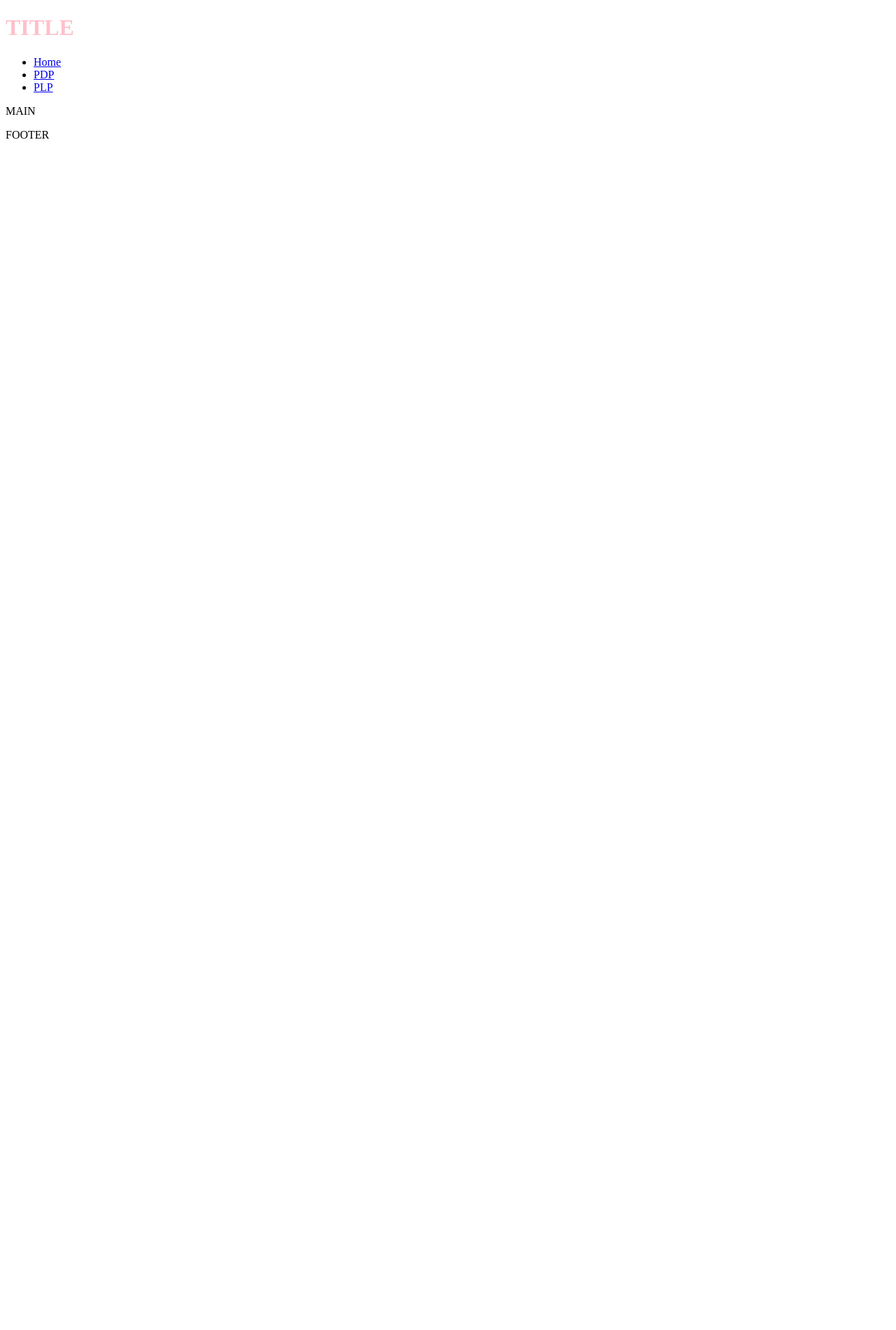
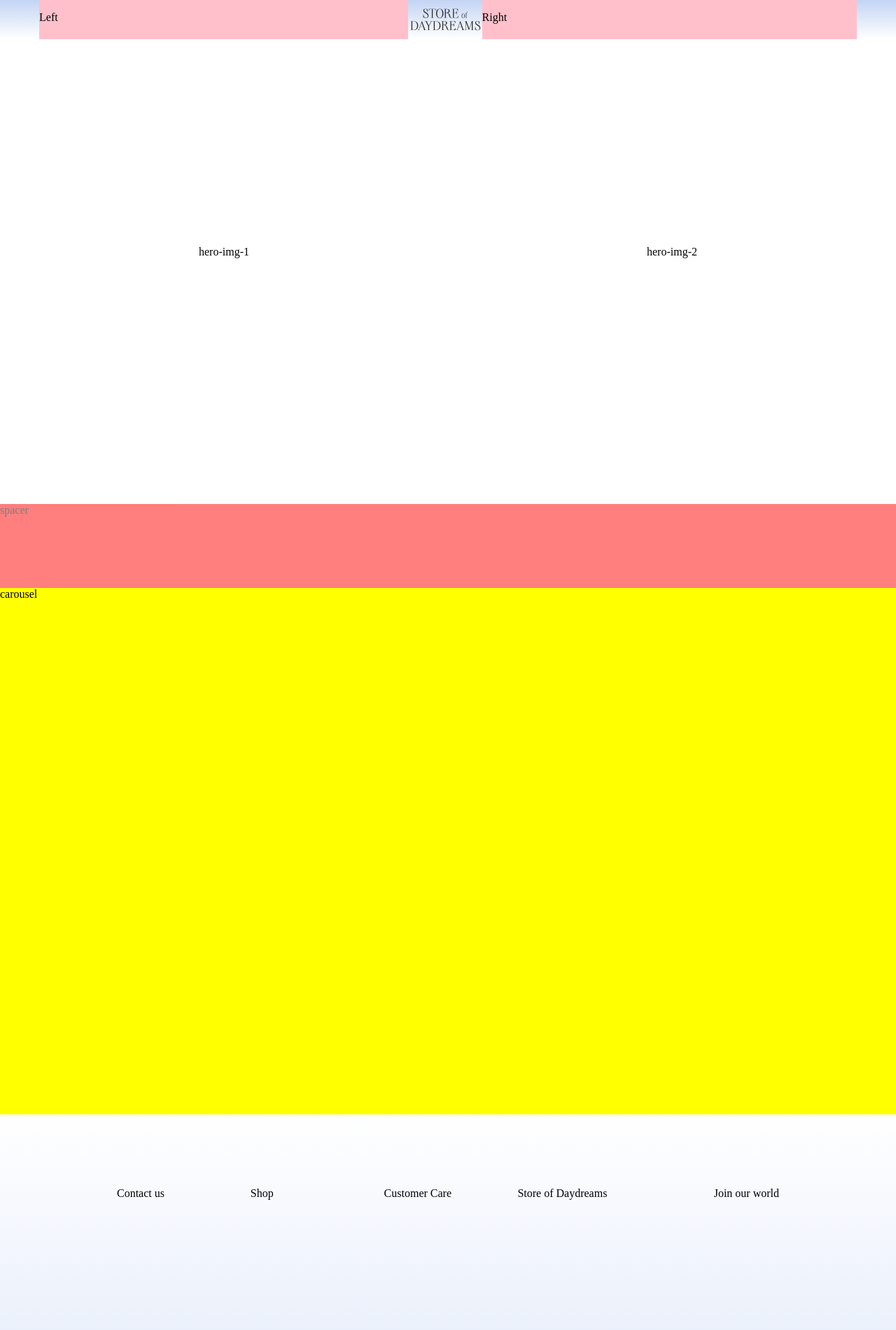
Before and after one commit to komisz/shopy-test, a website: page index.html in a window 1280 px wide. Shown: the top 1900 px of the page at 70% size. Before the commit the page ends 800 px from the top, so only its background shows below. Drawn offline with Linux system fonts and the light colour scheme.

Commit message:
feat: home basic layout

```diff
--- /dev/null
+++ b/components/header.css
@@ -0,0 +1,27 @@
+:host {
+  display: block;
+  height: inherit;
+  width: inherit;
+}
+
+.header-ctr {
+  height: 100%;
+  display: flex;
+  flex-direction: row;
+  justify-content: space-between;
+  align-items: center;
+  padding: 0 56px;
+  background: linear-gradient(180deg, #c3d4f4 0%, rgba(195, 212, 244, 0) 100%);
+}
+
+.header-left {
+  height: inherit;
+  flex-grow: 1;
+  background: pink;
+}
+
+.header-right {
+  height: inherit;
+  flex-grow: 1;
+  background: pink;
+}
--- /dev/null
+++ b/components/header.js
@@ -0,0 +1,28 @@
+const headerTemplate = document.createElement('template');
+
+headerTemplate.innerHTML = `
+  <link rel="stylesheet" href="components/header.css" />
+  <div class="header-ctr">
+    <div class="header-left">
+      <p>Left</p>
+    </div>
+    <object type="image/svg+xml" id="logo" height="32" width="106" data="../static/assets/Logo.svg"></object>
+    <div class="header-right">
+      <p>Right</p>
+    </div>
+</div>
+</slot>
+`;
+
+class Header extends HTMLElement {
+  constructor() {
+    super();
+  }
+
+  connectedCallback() {
+    const shadowRoot = this.attachShadow({ mode: 'open' });
+    shadowRoot.appendChild(headerTemplate.content);
+  }
+}
+
+customElements.define('my-header', Header);
--- a/index.html
+++ b/index.html
@@ -3,27 +3,44 @@
   <head>
     <meta charset="UTF-8" />
     <meta name="viewport" content="width=device-width, initial-scale=1.0" />
-    <title>Home</title>
+    <title>Some title</title>
     <link rel="stylesheet" type="text/css" href="styles.css" />
+    <script type="module" src="components/header.js"></script>
   </head>
 
   <body>
     <header>
-      <h1>TITLE</h1>
+      <my-header />
     </header>
 
-    <nav>
-      <ul>
-        <li><a href="/">Home</a></li>
-        <li><a href="/pdp">PDP</a></li>
-        <li><a href="/plp">PLP</a></li>
-      </ul>
-    </nav>
+    <main>
+      <section class="hero">
+        <div class="hero-img">hero-img-1</div>
+        <div class="hero-img">hero-img-2</div>
+      </section>
 
-    <main>MAIN</main>
+      <div class="spacer">spacer</div>
+
+      <section class="carousel">carousel</section>
+    </main>
 
     <footer>
-      <p>FOOTER</p>
+      <div class="footer-ctr">
+        <div class="">Contact us</div>
+        <div class="">Shop</div>
+        <div class="">Customer Care</div>
+        <div class="">Store of Daydreams</div>
+        <div class="footer-join">Join our world</div>
+      </div>
+      <div class="footer-bottom">
+        <object
+          type="image/svg+xml"
+          id="logo"
+          height="64"
+          width="230"
+          data="./static/assets/Logo.svg"></object>
+      </div>
+      <p class="footer-copyright">© Copyright 2023</p>
     </footer>
 
     <script src="script.js"></script>
--- a/styles.css
+++ b/styles.css
@@ -1,3 +1,86 @@
-h1 {
-  color: pink;
+* {
+  padding: 0;
+  margin: 0;
 }
+
+body {
+  margin: 0 auto;
+  width: 100%;
+  max-width: 1440px;
+}
+
+header {
+  position: fixed;
+  top: 0;
+  left: 0;
+  right: 0;
+  width: 100%;
+  max-width: 1440px;
+  height: 56px;
+  margin: 0 auto;
+  z-index: 100;
+}
+
+section {
+  height: 110vh;
+}
+
+footer {
+  height: 739px;
+  background: linear-gradient(180deg, rgba(195, 212, 244, 0) 0%, #c3d4f4 100%);
+  padding: 104px 167px 67px 167px;
+  display: flex;
+  flex-direction: column;
+  align-items: center;
+}
+
+.footer-ctr {
+  width: 100%;
+  display: grid;
+  grid-template-columns: repeat(5, 1fr);
+  grid-gap: 8px;
+}
+
+.footer-join {
+  text-align: right;
+}
+
+.footer-bottom {
+  margin-top: auto;
+  margin-bottom: 24px;
+}
+
+.footer-copyright {
+  font-size: 10px;
+  line-height: 12px;
+  letter-spacing: 0.1px;
+}
+
+.hero {
+  height: 720px;
+  display: flex;
+}
+
+.hero-img {
+  flex-grow: 1;
+  display: flex;
+  justify-content: center;
+  align-items: center;
+}
+
+.spacer {
+  height: 120px;
+  background: red;
+  opacity: 50%;
+}
+
+.carousel {
+  height: 752px;
+  background: yellow;
+}
+
+@media screen and (max-width: 375px) {
+  body {
+    background: red;
+  }
+}
```
Also changed, not shown: static/assets/Logo.svg (added).
